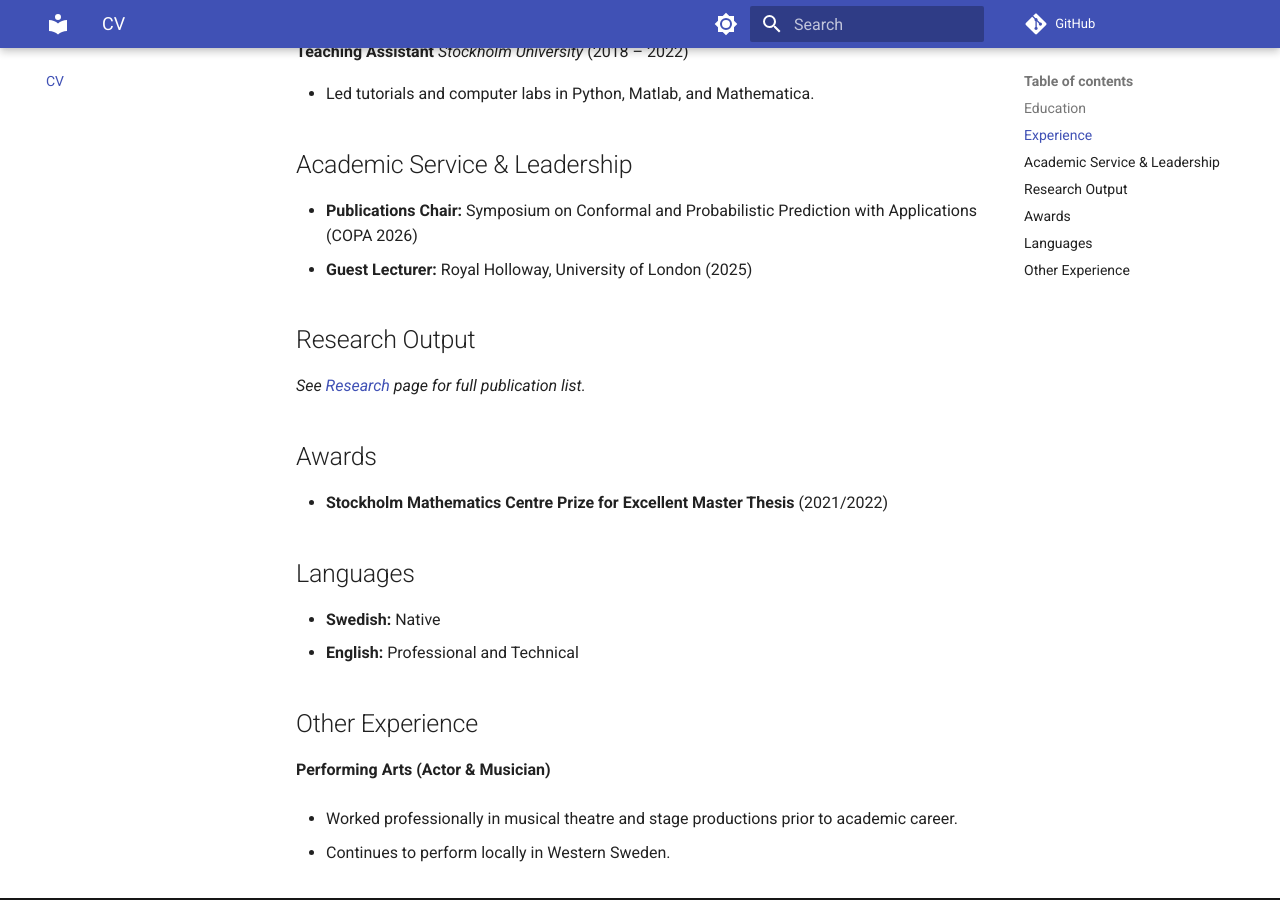
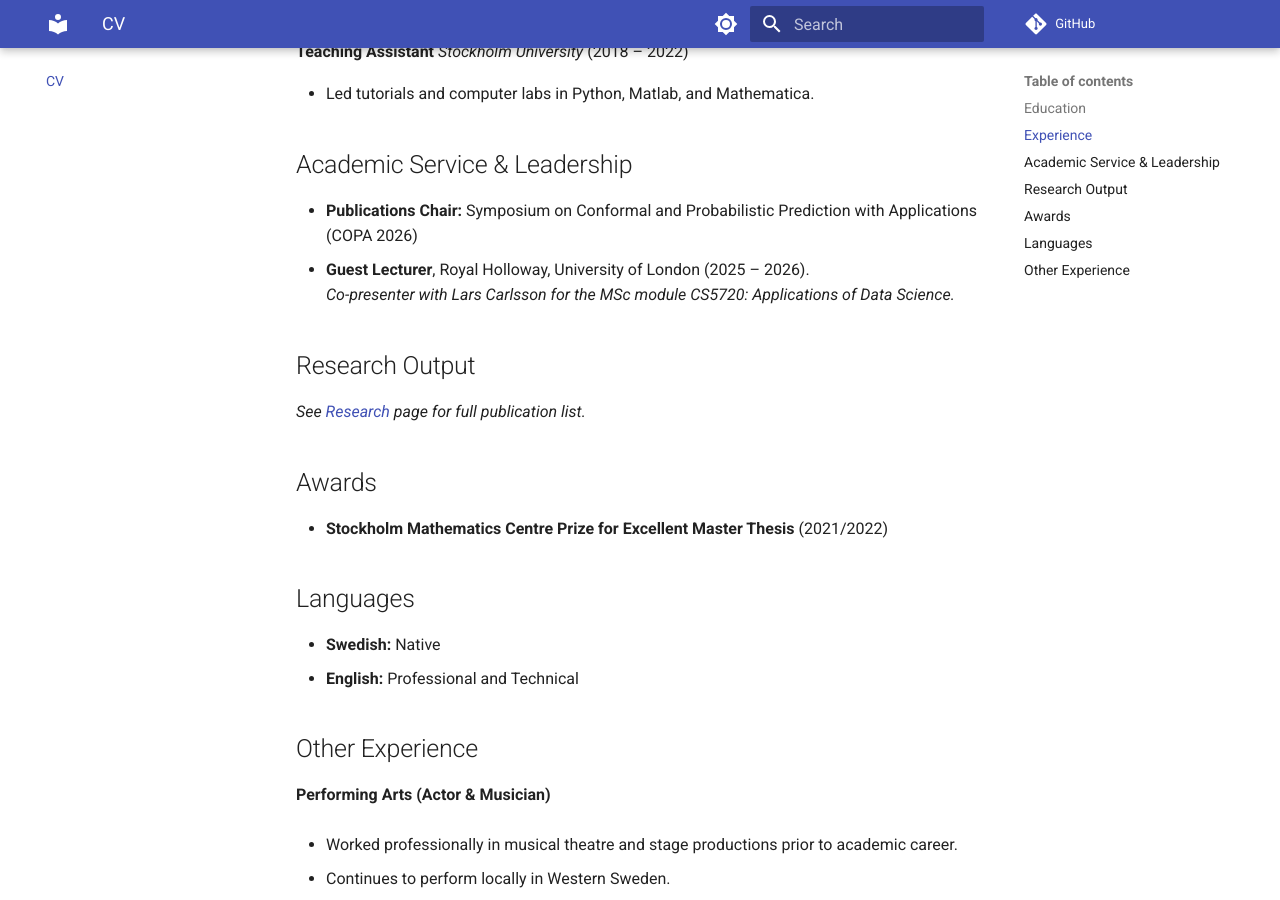
Before and after one commit to johan-hallberg-szabadvary/johan-hallberg-szabadvary.github.io, an MkDocs documentation site: the page built from docs/cv.md, in a window 1280 px wide and 900 px high, scrolled down 1074 px. Built offline with MkDocs 1.6.1 and Material for MkDocs 9.7.7, drawn with Linux system fonts in a browser that asks for light colours; comment, search, counter and statistics services are not loaded.

Commit message:
update cv

```diff
--- a/docs/cv.md
+++ b/docs/cv.md
@@ -47,7 +47,8 @@
 ## Academic Service & Leadership
 
 * **Publications Chair:** Symposium on Conformal and Probabilistic Prediction with Applications (COPA 2026)
-* **Guest Lecturer:** Royal Holloway, University of London (2025)
+* **Guest Lecturer**, Royal Holloway, University of London (2025 – 2026).
+    <br>*Co-presenter with Lars Carlsson for the MSc module CS5720: Applications of Data Science.*
 
 ## Research Output
 *See [Research](research.md) page for full publication list.*
```
